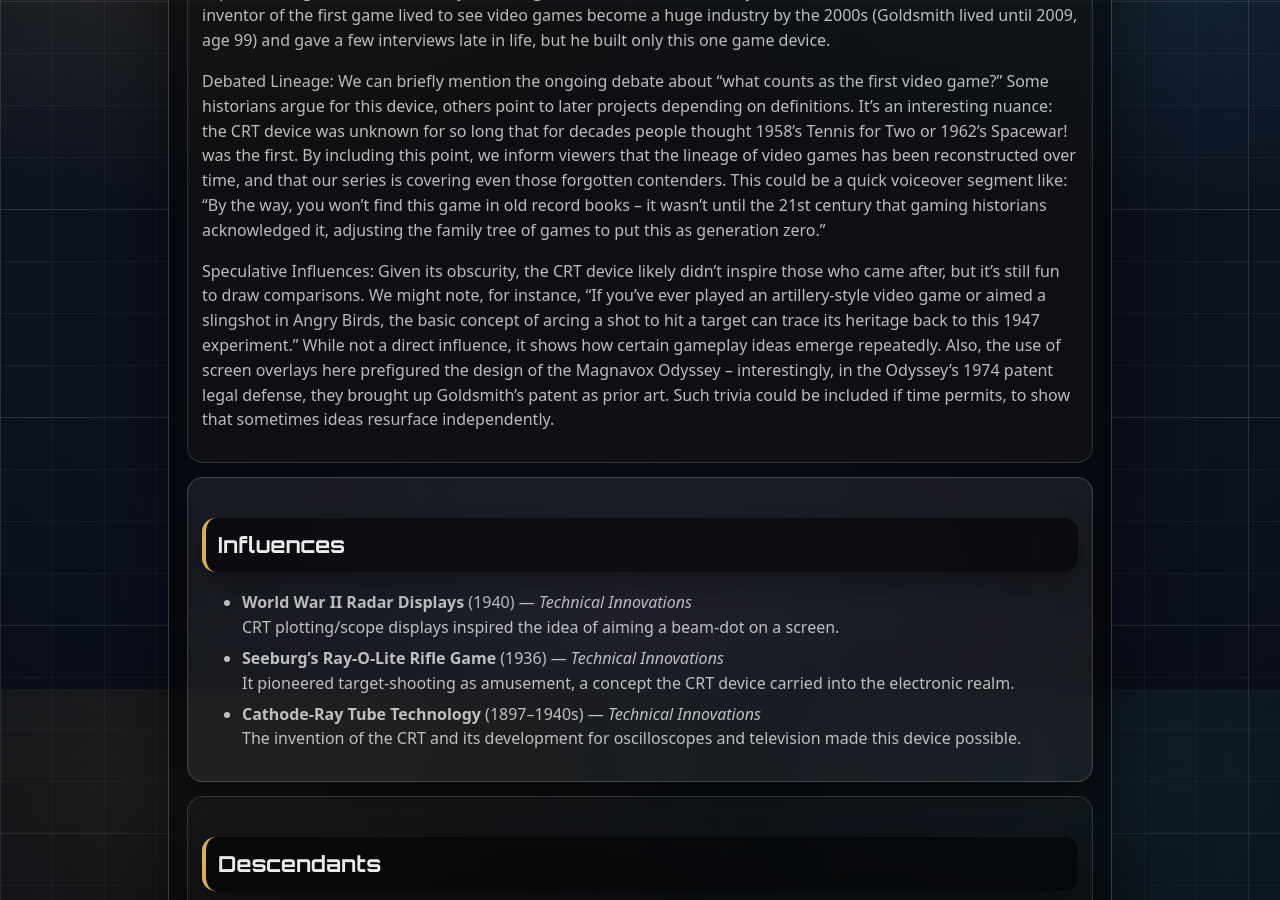
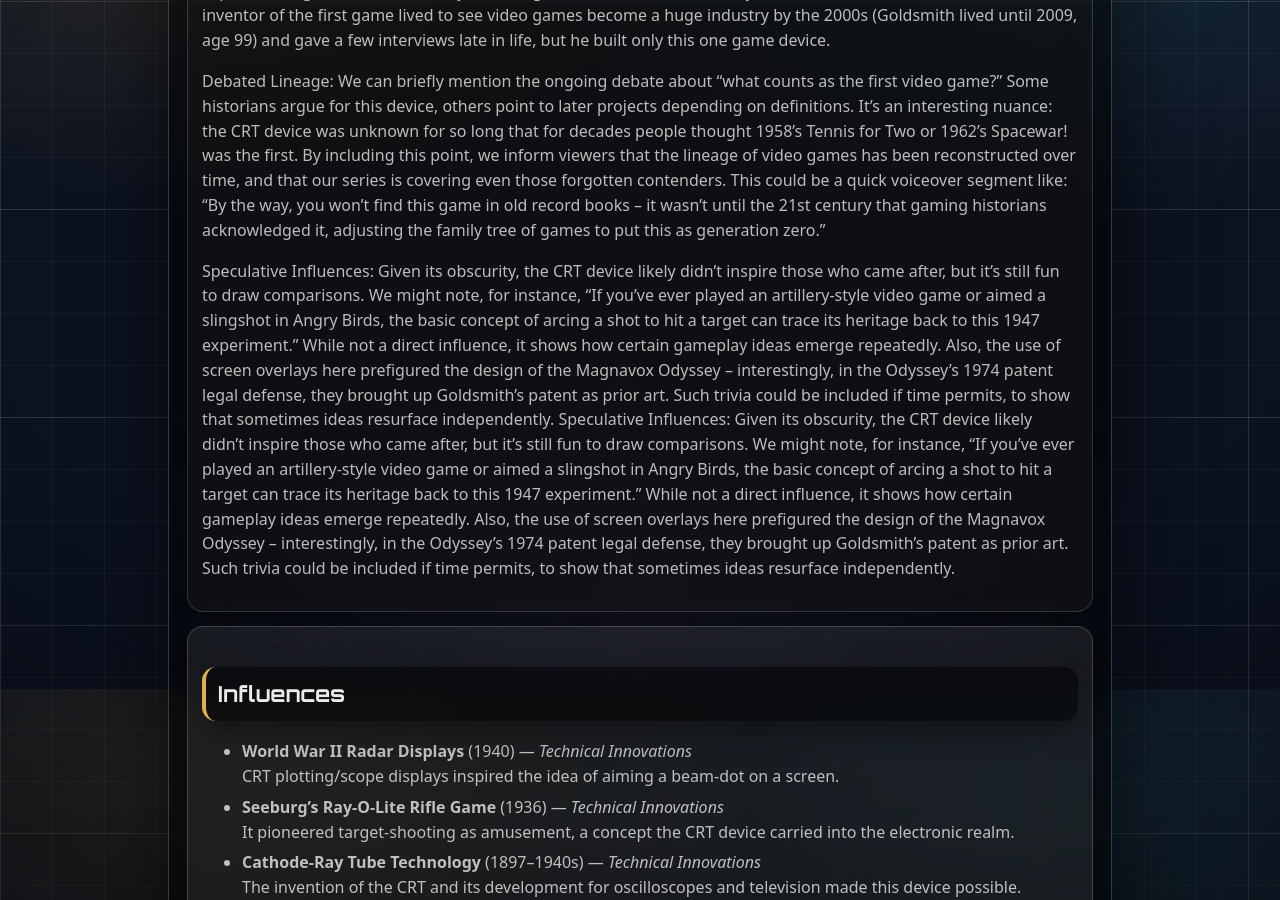
Before and after one commit to BacchusA/savefileone-archive, a Jekyll site: the page built from _games/1947-cathode-ray-tube-amusement-device.md, in a window 1280 px wide and 900 px high, scrolled down 2911 px. Built offline with Jekyll 4.4.1, drawn with Linux system fonts in a browser that asks for light colours.

Commit message:
Update 1947-cathode-ray-tube-amusement-device.md

```diff
--- a/_games/1947-cathode-ray-tube-amusement-device.md
+++ b/_games/1947-cathode-ray-tube-amusement-device.md
@@ -67,3 +67,4 @@
 Debated Lineage: We can briefly mention the ongoing debate about “what counts as the first video game?” Some historians argue for this device, others point to later projects depending on definitions. It’s an interesting nuance: the CRT device was unknown for so long that for decades people thought 1958’s Tennis for Two or 1962’s Spacewar! was the first. By including this point, we inform viewers that the lineage of video games has been reconstructed over time, and that our series is covering even those forgotten contenders. This could be a quick voiceover segment like: “By the way, you won’t find this game in old record books – it wasn’t until the 21st century that gaming historians acknowledged it, adjusting the family tree of games to put this as generation zero.”
 
 Speculative Influences: Given its obscurity, the CRT device likely didn’t inspire those who came after, but it’s still fun to draw comparisons. We might note, for instance, “If you’ve ever played an artillery-style video game or aimed a slingshot in Angry Birds, the basic concept of arcing a shot to hit a target can trace its heritage back to this 1947 experiment.” While not a direct influence, it shows how certain gameplay ideas emerge repeatedly. Also, the use of screen overlays here prefigured the design of the Magnavox Odyssey – interestingly, in the Odyssey’s 1974 patent legal defense, they brought up Goldsmith’s patent as prior art. Such trivia could be included if time permits, to show that sometimes ideas resurface independently.
+Speculative Influences: Given its obscurity, the CRT device likely didn’t inspire those who came after, but it’s still fun to draw comparisons. We might note, for instance, “If you’ve ever played an artillery-style video game or aimed a slingshot in Angry Birds, the basic concept of arcing a shot to hit a target can trace its heritage back to this 1947 experiment.” While not a direct influence, it shows how certain gameplay ideas emerge repeatedly. Also, the use of screen overlays here prefigured the design of the Magnavox Odyssey – interestingly, in the Odyssey’s 1974 patent legal defense, they brought up Goldsmith’s patent as prior art. Such trivia could be included if time permits, to show that sometimes ideas resurface independently.
```
